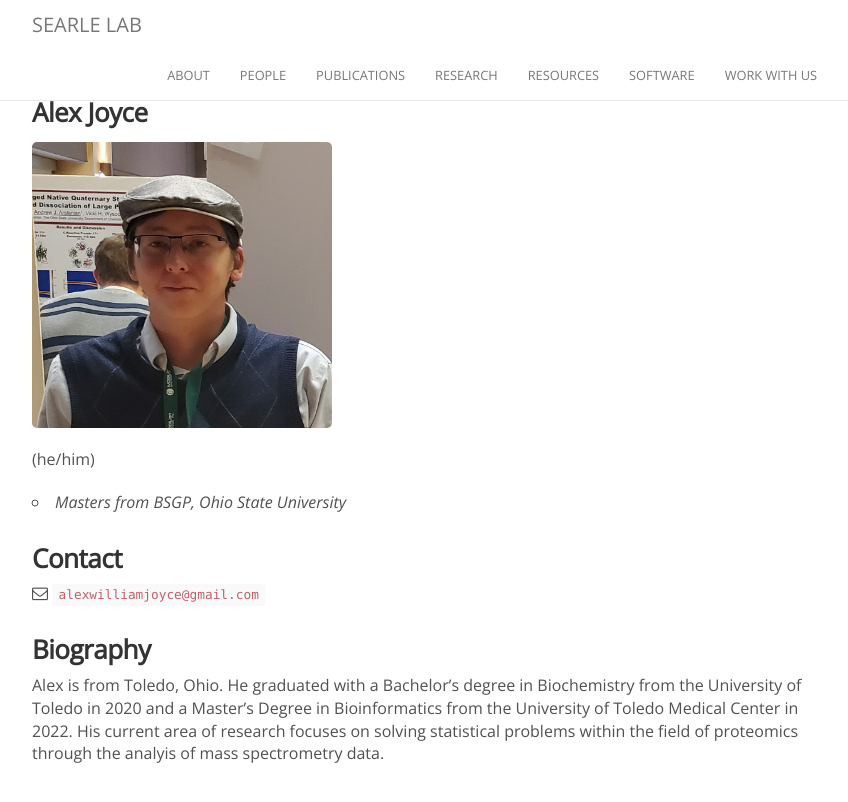
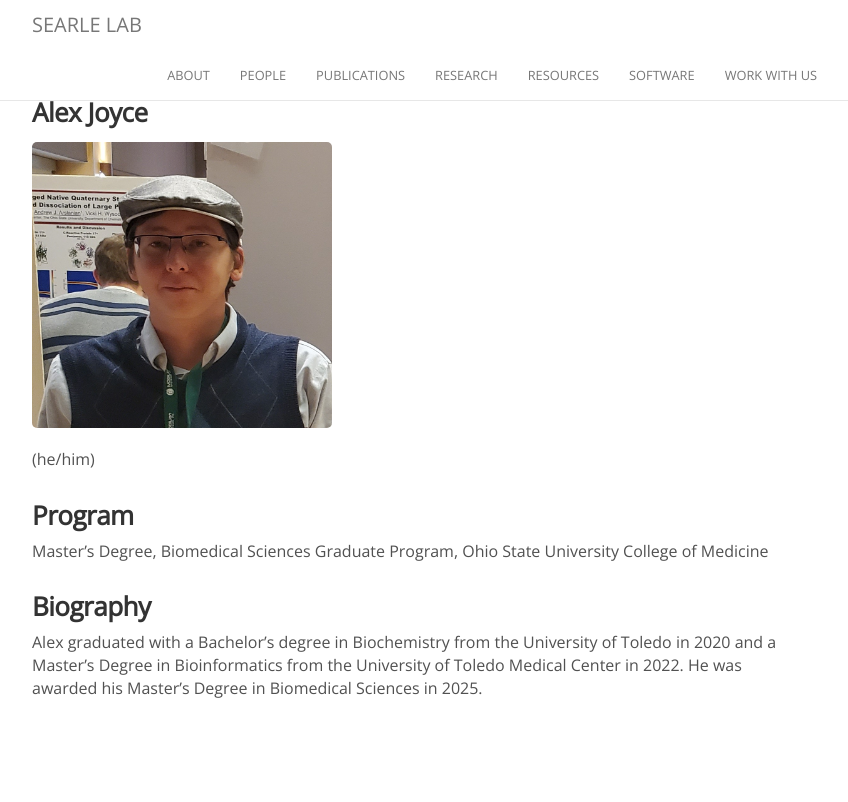
Before and after one commit to searlelab/searlelab.github.io, a Jekyll site: the page built from _people/alex_joyce.md, in a window 1280 px wide. Shown: the top 802 px of the page, without its empty margins (223-1071 px from the left). Built offline with Jekyll 4.4.1, drawn with Linux system fonts in a browser that asks for light colours; nearby versions of some CDN libraries; comment, search, counter and statistics services are not loaded.

Commit message:
Update alex_joyce.md

```diff
--- a/_people/alex_joyce.md
+++ b/_people/alex_joyce.md
@@ -9,13 +9,8 @@ joined: 2022
 <img width="300" src="{{site.baseurl}}/images/people/joyce_headshot.jpg" data-action="zoom">
 (he/him)
 
-- _Masters from BSGP, Ohio State University_<br>
-
-
-### Contact
-
-<i class="fa fa-envelope-o"></i> `alexwilliamjoyce@gmail.com`
+### Program
+Master's Degree, Biomedical Sciences Graduate Program, Ohio State University College of Medicine
 
 ### Biography
-
-Alex is from Toledo, Ohio. He graduated with a Bachelor's degree in Biochemistry from the University of Toledo in 2020 and a Master's Degree in Bioinformatics from the University of Toledo Medical Center in 2022. His current area of research focuses on solving statistical problems within the field of proteomics through the analyis of mass spectrometry data.
+Alex graduated with a Bachelor's degree in Biochemistry from the University of Toledo in 2020 and a Master's Degree in Bioinformatics from the University of Toledo Medical Center in 2022. He was awarded his Master's Degree in Biomedical Sciences in 2025.
```
